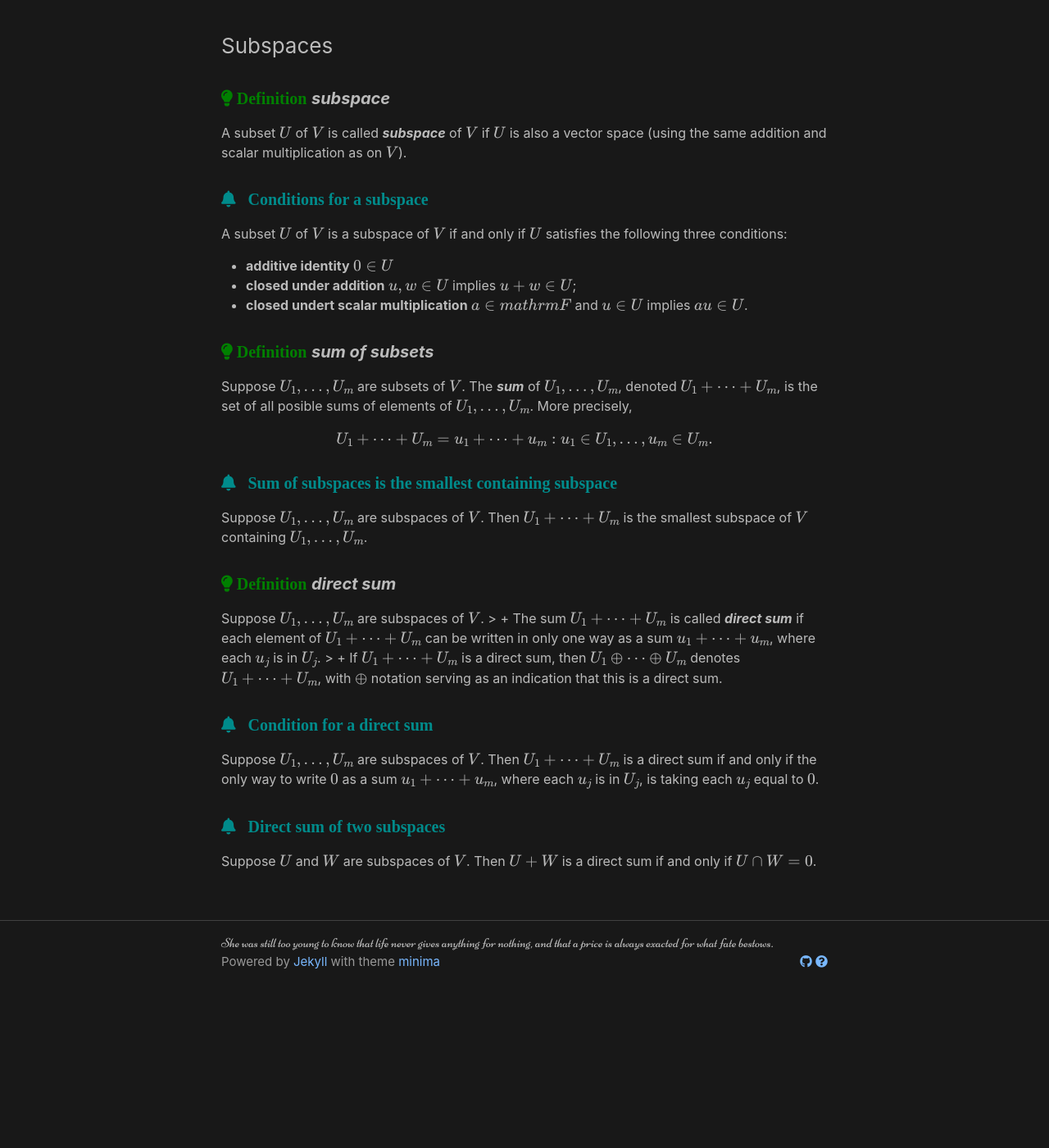
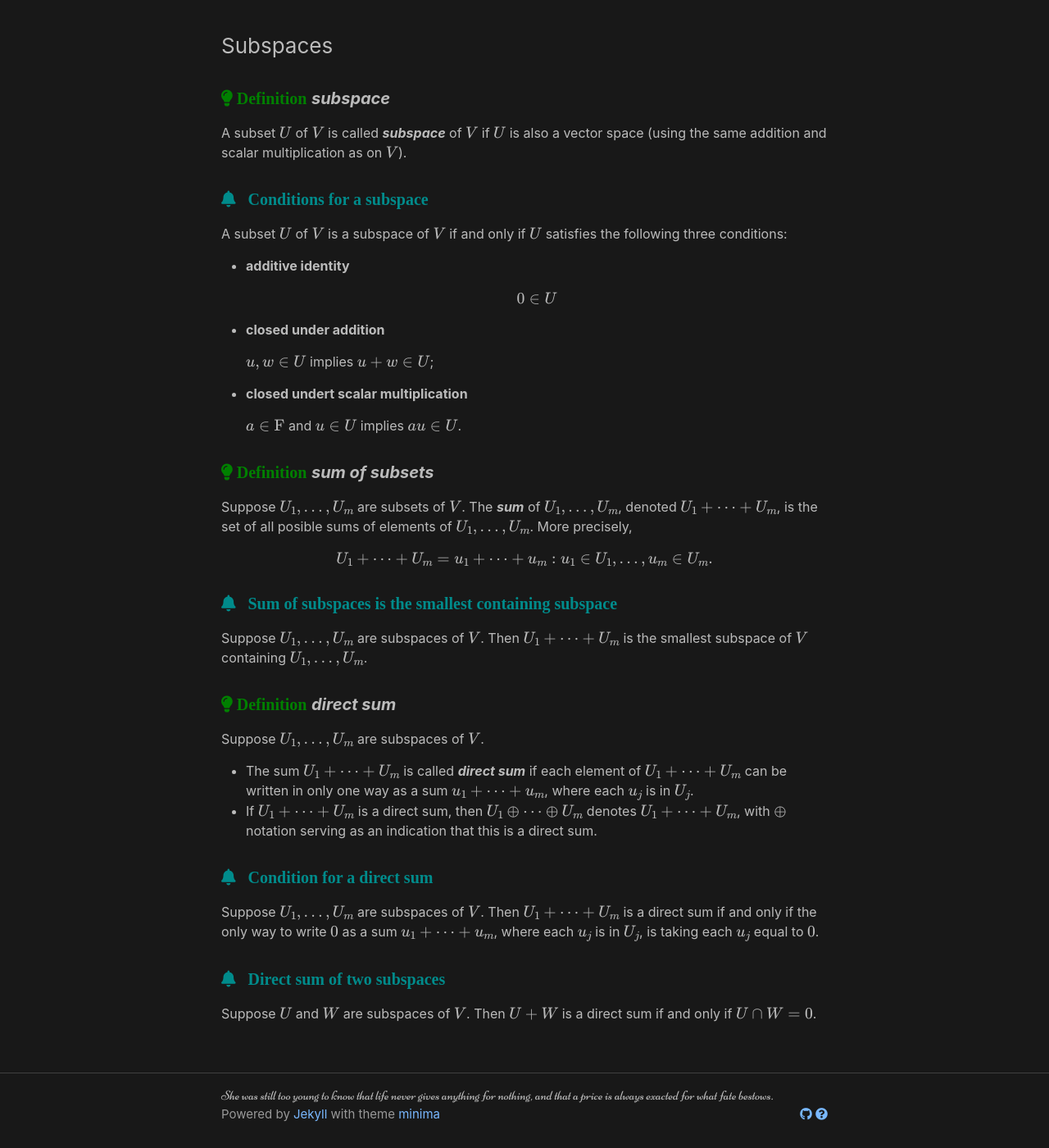
Before and after one commit to utoppia/utoppia.github.io, a Jekyll site: the page built from _posts/2020-06-13-vector-spaces.md, in a window 1280 px wide and 1400 px high, scrolled down 5002 px. Shown: the whole window at 82% size. Built offline with Jekyll 4.4.1, drawn with Linux system fonts in a browser that asks for light colours; formulas are drawn with MathJax 3; before the commit the page ends 6217 px from its top, so only the background shows below that.

Commit message:
modified some errors

```diff
--- a/_posts/2020-06-13-vector-spaces.md
+++ b/_posts/2020-06-13-vector-spaces.md
@@ -112,11 +112,16 @@ A subset $U$ of $V$ is called ***subspace*** of $V$ if $U$ is also a vector spac
 #### <span class="p-lemma"> Conditions for a subspace </span>
 A subset $U$ of $V$ is a subspace of $V$ if and only if $U$ satisfies the following three conditions:
 + **additive identity**
-    $0 \in U$
+
+    \[ 0 \in U \]
+
 + **closed under addition**
+
     $u, w \in U$ implies $u + w \in U$;
+
 + **closed undert scalar multiplication**
-    $a \in mathrm{F}$ and $u \in U$ implies $au \in U$.
+
+    $a \in \mathrm{F}$ and $u \in U$ implies $au \in U$.
 
 #### <span class='p-definition'> Definition </span> ***sum of subsets***
 Suppose $U_1, \ldots, U_m$ are subsets of $V$. The ***sum*** of $U_1,\ldots, U_m$, denoted $U_1 + \dots + U_m$, is the set of all posible sums of elements of $U_1, \ldots, U_m$. More precisely, \[ U_1 + \dots + U_m = \{u_1+\dots+u_m:u_1 \in U_1, \ldots, u_m \in U_m\}. \]
@@ -126,8 +131,8 @@ Suppose $U_1, \ldots, U_m$ are subspaces of $V$. Then $U_1 + \dots + U_m$ is the
 
 #### <span class='p-definition'> Definition </span> ***direct sum***
 Suppose $U_1, \ldots, U_m$ are subspaces of $V$.
-    > + The sum $U_1 + \dots + U_m$ is called ***direct sum*** if each element of $U_1 + \dots + U_m$ can be written in only one way as a sum $u_1 + \dots + u_m$, where each $u_j$ is in $U_j$.
-    > + If $U_1 + \dots + U_m$ is a direct sum, then $U_1 \oplus \dots \oplus U_m$ denotes $U_1 + \dots + U_m$, with $\oplus$ notation serving as an indication that this is a direct sum.
++ The sum $U_1 + \dots + U_m$ is called ***direct sum*** if each element of $U_1 + \dots + U_m$ can be written in only one way as a sum $u_1 + \dots + u_m$, where each $u_j$ is in $U_j$.
++ If $U_1 + \dots + U_m$ is a direct sum, then $U_1 \oplus \dots \oplus U_m$ denotes $U_1 + \dots + U_m$, with $\oplus$ notation serving as an indication that this is a direct sum.
 
 #### <span class="p-lemma"> Condition for a direct sum </span>
 Suppose $U_1, \ldots, U_m$ are subspaces of $V$. Then $U_1 + \dots + U_m$ is a direct sum if and only if the only way to write $0$ as a sum $u_1 + \dots + u_m$, where each $u_j$ is in $U_j$, is taking each $u_j$ equal to $0$.
```
